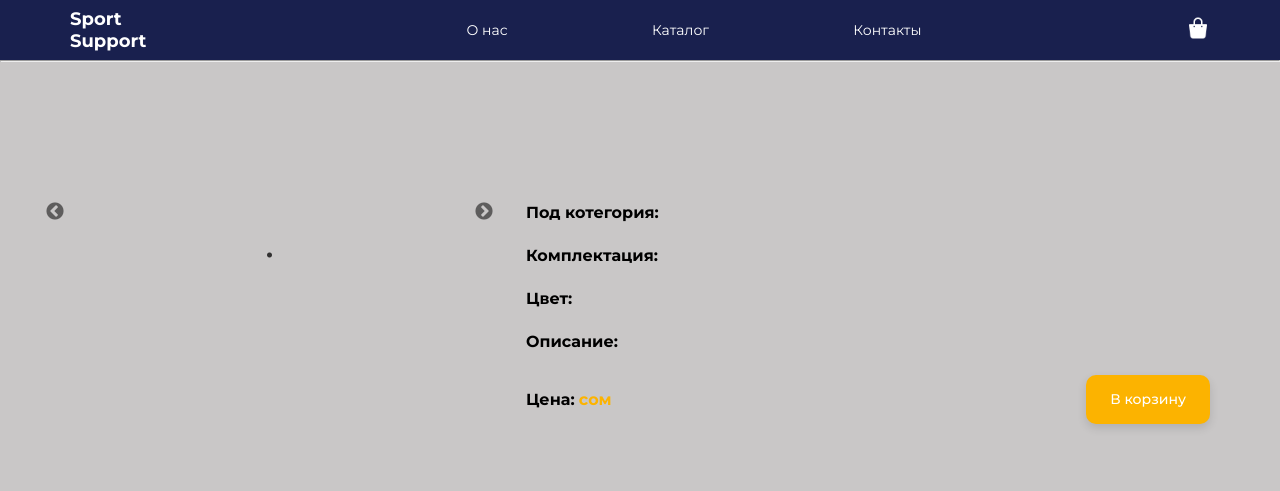
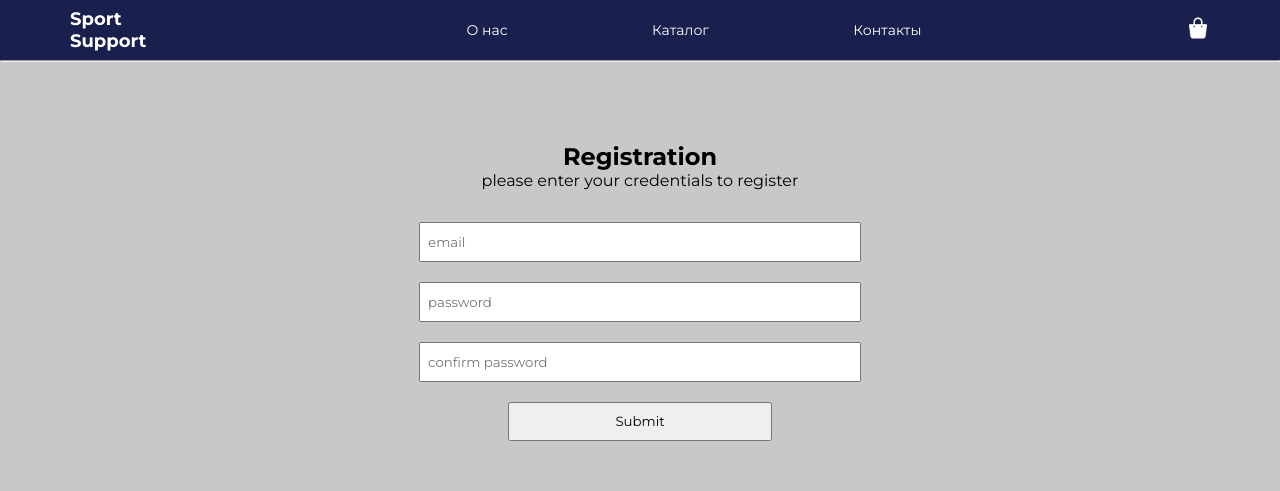
Before and after one commit to Somanimus/shopping-sports, a Next.js app: page /register in a window 1280 px wide. Shown: the top 491 px of the page. Built offline with nearby package versions, Linux system fonts and the light colour scheme; no server answers.

Commit message:
register form done

```diff
--- /dev/null
+++ b/pages/register/index.jsx
@@ -0,0 +1,71 @@
+/* eslint-disable react-hooks/rules-of-hooks */
+import axios from "axios";
+import styles from './register.module.css'
+import React, { useState } from "react";
+import Layout from "../../components/Layout/Layout";
+import { API_URL } from "../../https";
+
+const index = () => {
+  const [data, setData] = useState({
+    email: "",
+    password: "",
+    confirmPassword: "",
+  });
+  const handleSubmit = (e) => {
+    e.preventDefault();
+    if (data.password === data.confirmPassword) {
+        axios.post(`${API_URL}registration/`, {
+            email: data.email,
+            password: data.password
+        }).then(res => console.log(res)).catch(err => console.log(err))}
+        else{
+            alert('please fill all the fields correctly')
+        }
+
+  };
+  const handleChange = (e) => {
+    const { name, value } = e.target;
+    setData((prevState) => ({
+      ...prevState,
+      [name]: value,
+    }));
+  };
+
+  return (
+    <Layout title="register">
+      <section className="container">
+        <form action="register" onSubmit={(e) => handleSubmit(e)} className={styles.form}>
+            <h1>Registration</h1>
+            <p>please enter your credentials to register</p>
+          <input
+          className={styles.input}
+            value={data.email}
+            type="email"
+            name="email"
+            placeholder="email"
+            onChange={(e) =>handleChange(e)}
+          />
+          <input
+          className={styles.input}
+            value={data.password}
+            type="password"
+            name="password"
+            placeholder="password"
+            onChange={e =>handleChange(e)}
+          />
+          <input
+          className={styles.input}
+            value={data.confirmPassword}
+            type="password"
+            placeholder="confirm password"
+            name="confirmPassword"
+            onChange={e =>handleChange(e)}
+          />
+          <button type="submit" className={styles.button}>Submit</button>
+        </form>
+      </section>
+    </Layout>
+  );
+};
+
+export default index;
--- /dev/null
+++ b/pages/register/register.module.css
@@ -0,0 +1,25 @@
+.form{
+    height: fit-content;
+    display: flex;
+    width: 50%;
+    flex-direction: column;
+    margin: auto;
+    margin-top: 5em;
+    margin-bottom: 5em;
+    align-items: center;
+}
+.form > p{
+    margin-bottom: 2em;
+}
+.form > input{
+height: 3em;
+width: 50ch;
+margin-bottom: 1.5em;
+box-sizing: border-box;
+padding: 0.5em;
+}
+.button{
+    width: 30ch;
+    margin: auto;
+    height: 2.895em;
+}
```
